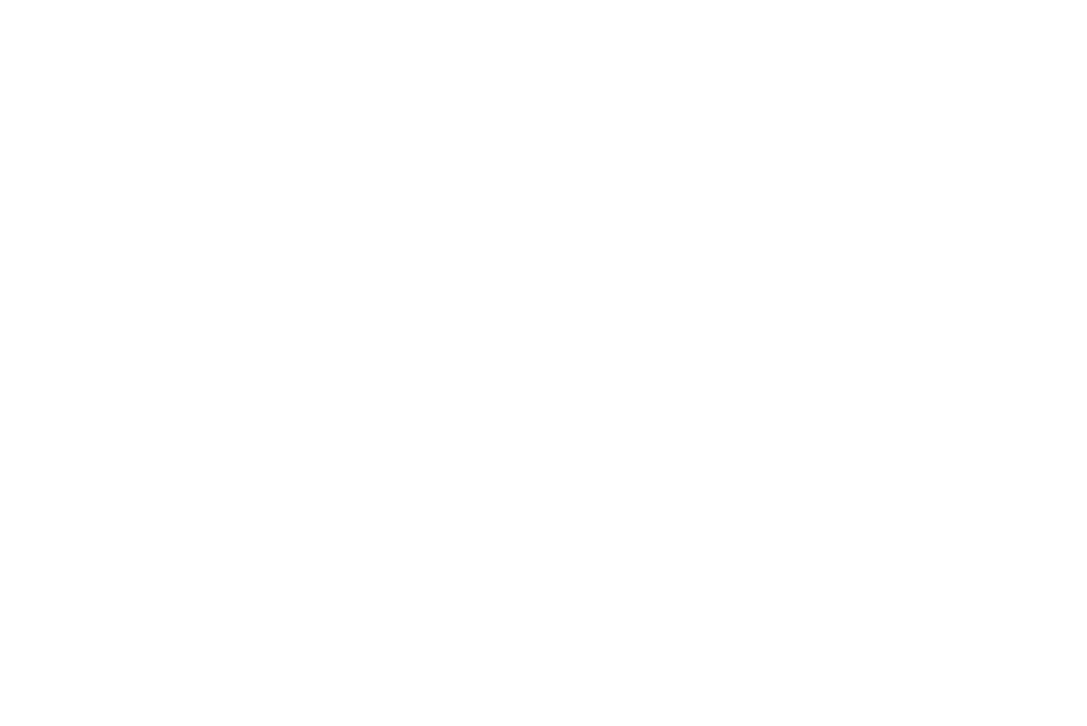
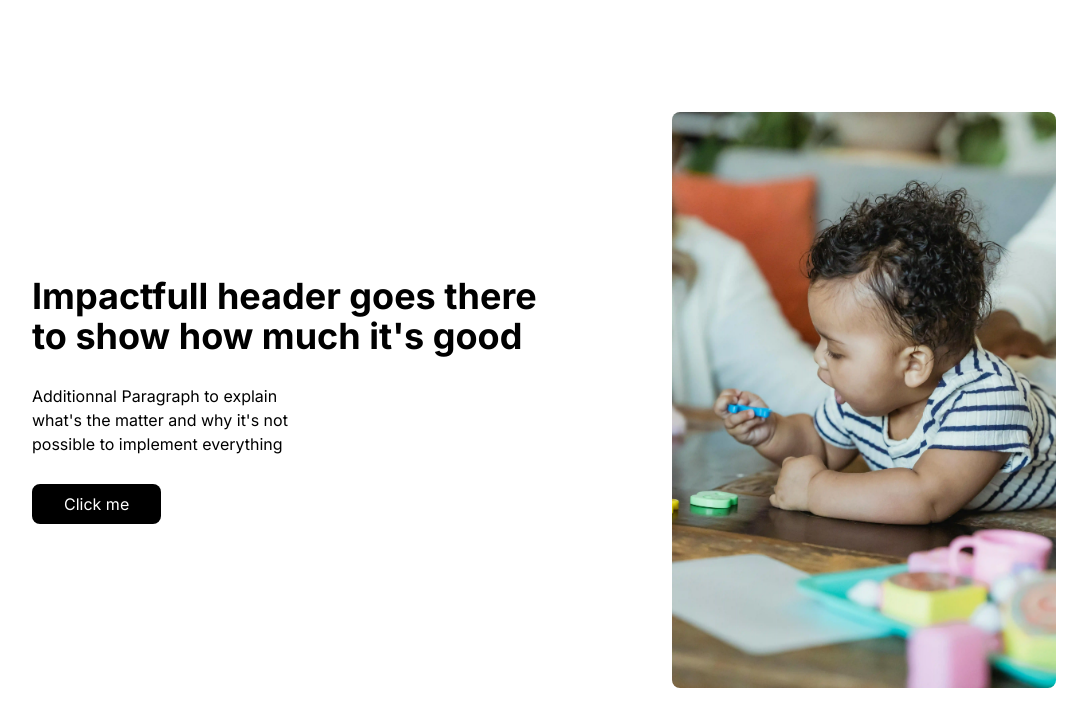
Before and after one commit to Ryuka25/website-tasking, a Nuxt app: page /landing-page-3 in a window 1280 px wide. Before the commit this address had no page. Shown: the top 726 px of the page, without its empty margins (96-1183 px from the left). Built offline with nearby package versions, Linux system fonts and the light colour scheme.

Commit message:
Refactor code structure for improved readability and maintainability

```diff
--- a/data/landing-pages.json
+++ b/data/landing-pages.json
@@ -10,5 +10,11 @@
     "description": "https://youtu.be/axQ7eN2oPu0",
     "image": "/assets/landing-page-1/preview.jpg",
     "url": "/landing-page-2"
+  },
+  {
+    "title": "Landing Page 3",
+    "description": "",
+    "image": "/assets/landing-page-1/preview.jpg",
+    "url": "/landing-page-3"
   }
 ]
--- /dev/null
+++ b/pages/landing-page-3/index.vue
@@ -0,0 +1,39 @@
+<template>
+  <div class="w-full min-h-screen flex justify-center items-center antialiased">
+    <div class="max-w-5xl w-full h-ful mx-auto flex">
+      <div class="w-1/2 flex flex-col justify-center gap-7">
+        <div class="text-4xl text-pretty font-bold">
+          Impactfull header goes there to show how much it's good
+        </div>
+        <div class="w-1/2">
+          Additionnal Paragraph to explain what's the matter and why it's not
+          possible to implement everything
+        </div>
+        <div>
+          <button
+            class="bg-black hover:bg-black/80 text-white px-8 py-2 rounded-lg"
+          >
+            Click me
+          </button>
+        </div>
+      </div>
+      <div class="w-1/2 flex justify-end items-center">
+        <img
+          src="/assets/landing-page-3/hero-image.webp"
+          alt="hero"
+          class="w-3/4 rounded-lg"
+        />
+      </div>
+    </div>
+  </div>
+</template>
+
+<script lang="ts" setup></script>
+
+<style scoped>
+@import url("https://fonts.googleapis.com/css2?family=Inter:ital,opsz,wght@0,14..32,100..900;1,14..32,100..900&display=swap");
+
+* {
+  font-family: "Inter";
+}
+</style>
```
Also changed, not shown: public/assets/landing-page-3/hero-image.webp (added).
